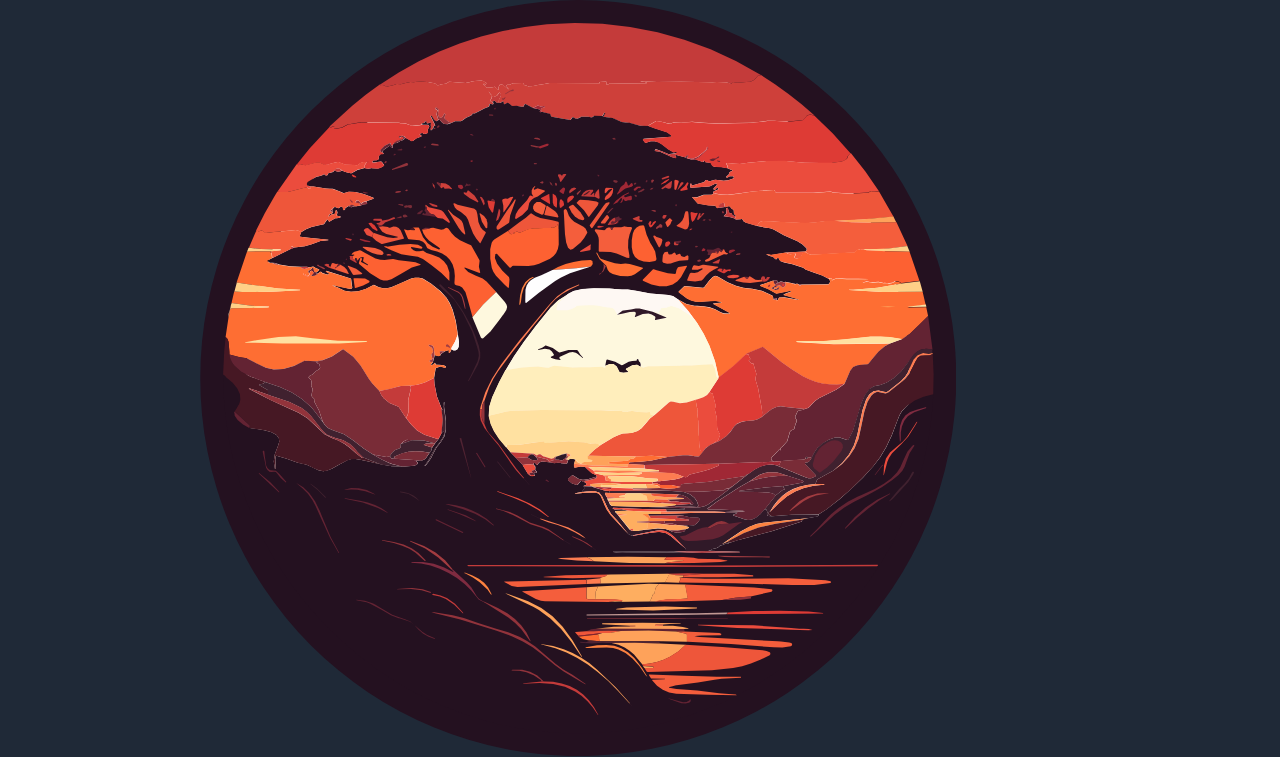
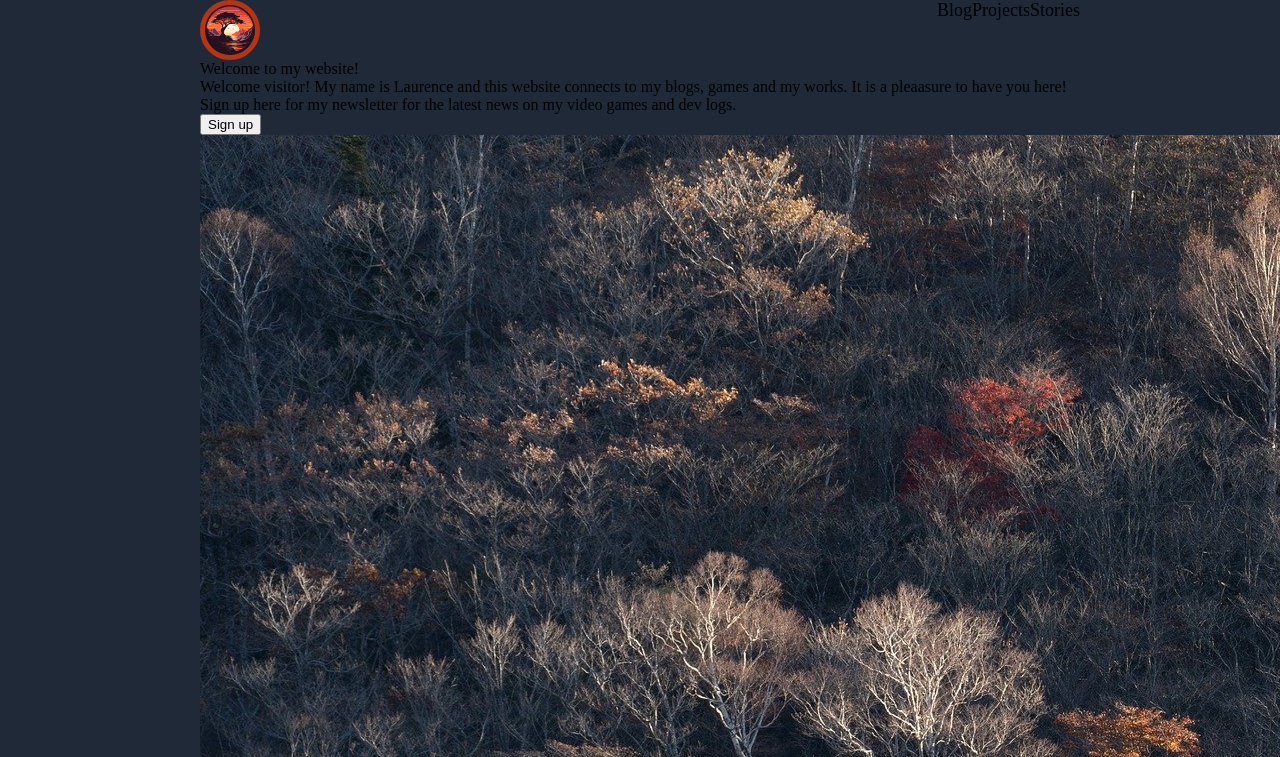
Before and after one commit to etherealForce/landing-page, a plain HTML site: page index.html in a window 1280 px wide. Shown: the top 757 px of the page. Drawn offline with Linux system fonts and the light colour scheme.

Commit message:
Style header

```diff
--- a/index.html
+++ b/index.html
@@ -9,7 +9,7 @@
     <body>
         <div class="chunk1">
             <div class="header">
-                <img src="./images/ai-generated-8249559.svg" alt="Logo of a lake" height="" width="">
+                <img class="logo" src="./images/ai-generated-8249559.svg" alt="Logo of a lake" height="" width="">
 
                 <ul>
                     <li>Blog</li>
--- a/styles/style.css
+++ b/styles/style.css
@@ -8,9 +8,17 @@
     padding: 0 200px 200px 200px;
 }
 
-/* .header {
+.header {
     display: flex;
-} */
+    justify-content: space-between;
+}
+
+ul {
+    list-style-type: none;
+    display: flex;
+    font-size: 18px;
+    color: #ESE7EB;
+}
 
 .logo {
     width: 50px;
```
